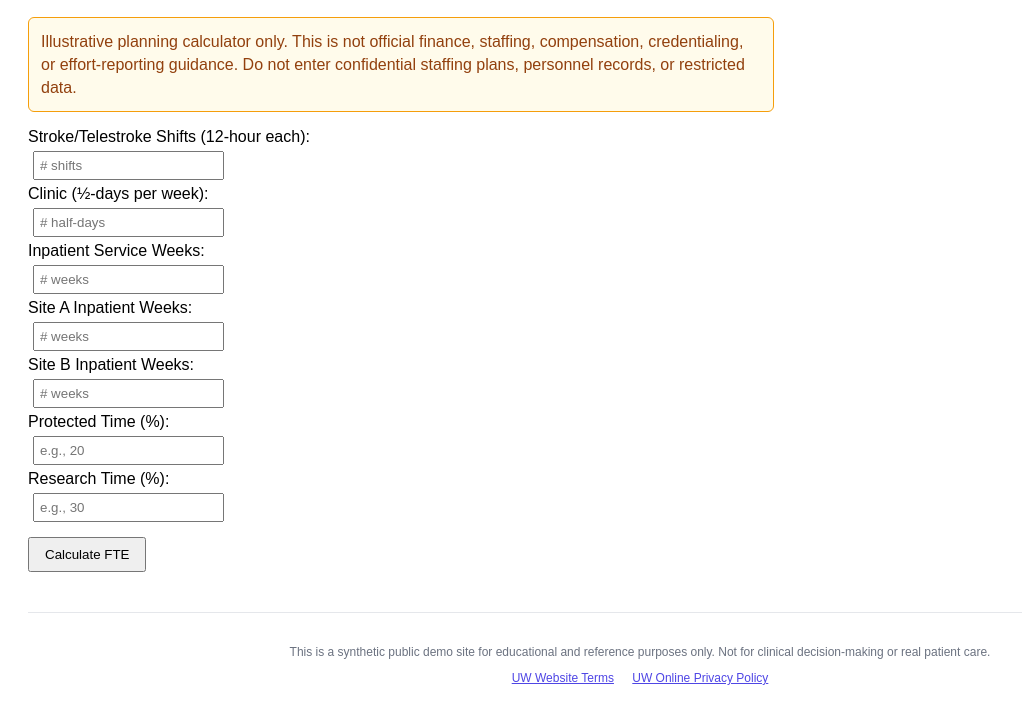
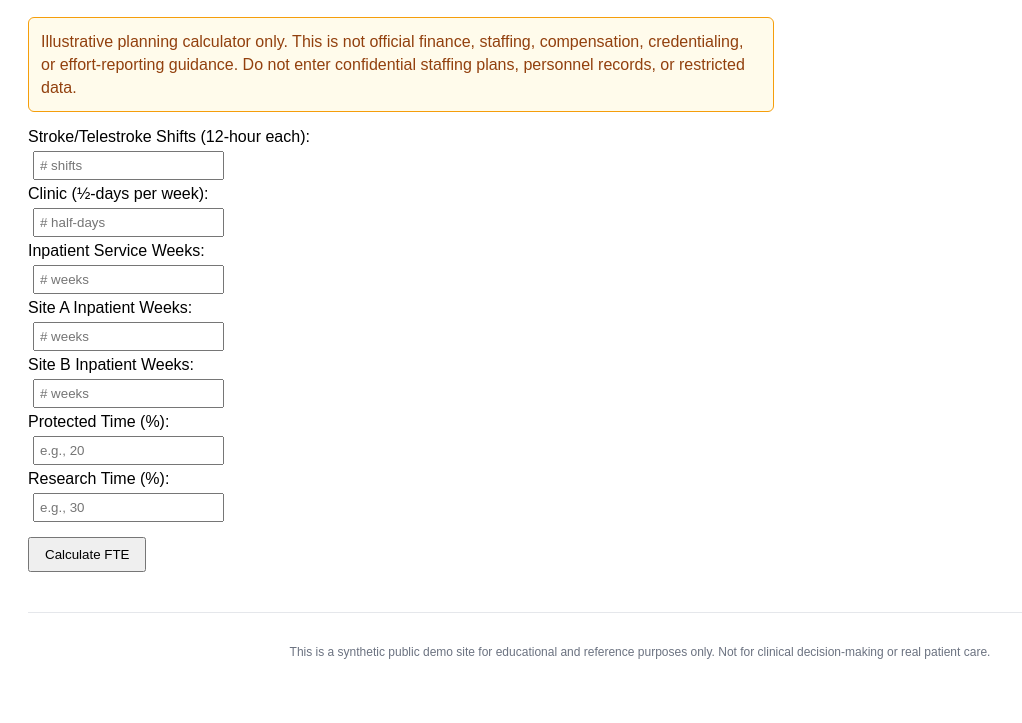
Before and after one commit to rkalani1/FTEcalculator, a plain HTML site: page index.html in a window 1280 px wide. Shown: the part 79-802 px from the top of the page, without its empty margins (0-1022 px from the left). Drawn offline with Linux system fonts and the light colour scheme.

Commit message:
chore: remove UW Terms/Privacy links from public demo footer
Strip institutional (washington.edu) references so this stands as a
neutral, synthetic public demo with no implied UW affiliation/endorsement.
Keeps the educational/not-for-clinical-use disclaimer.

Co-Authored-By: Claude Opus 4.8 (1M context) <noreply@anthropic.com>

```diff
--- a/index.html
+++ b/index.html
@@ -73,10 +73,6 @@
     <h3 id="result"></h3>
 <footer style="margin-top: 40px; padding: 20px; text-align: center; font-size: 12px; color: #6b7280; border-top: 1px solid #e5e7eb;">
   <p>This is a synthetic public demo site for educational and reference purposes only. Not for clinical decision-making or real patient care.</p>
-  <p style="margin-top: 8px;">
-    <a href="https://www.washington.edu/online/terms/" target="_blank" rel="noopener noreferrer" style="color: #4f46e5; text-decoration: underline; margin-right: 15px;">UW Website Terms</a>
-    <a href="https://www.washington.edu/online/privacy/" target="_blank" rel="noopener noreferrer" style="color: #4f46e5; text-decoration: underline;">UW Online Privacy Policy</a>
-  </p>
 </footer>
 </body>
 </html>
```
